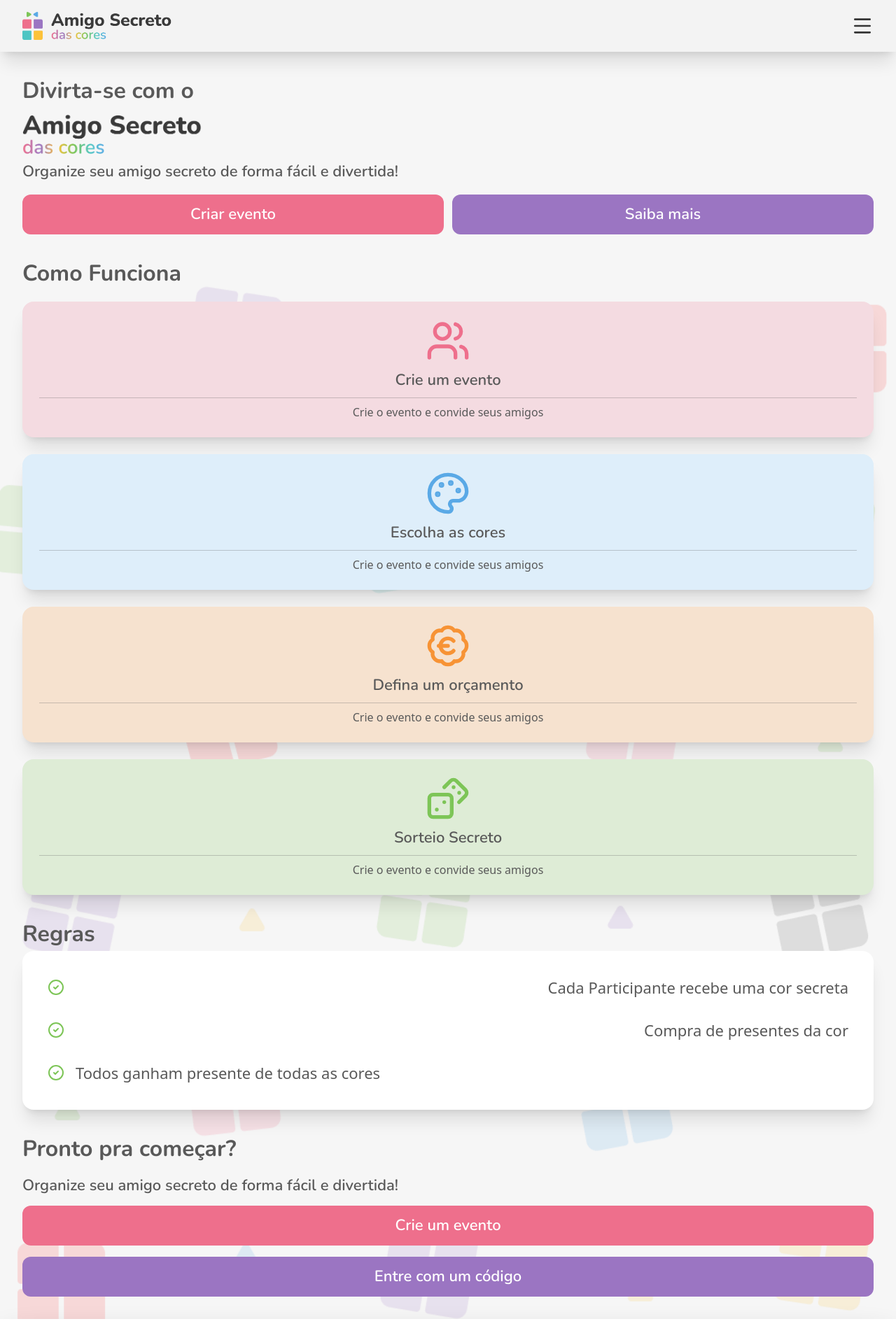
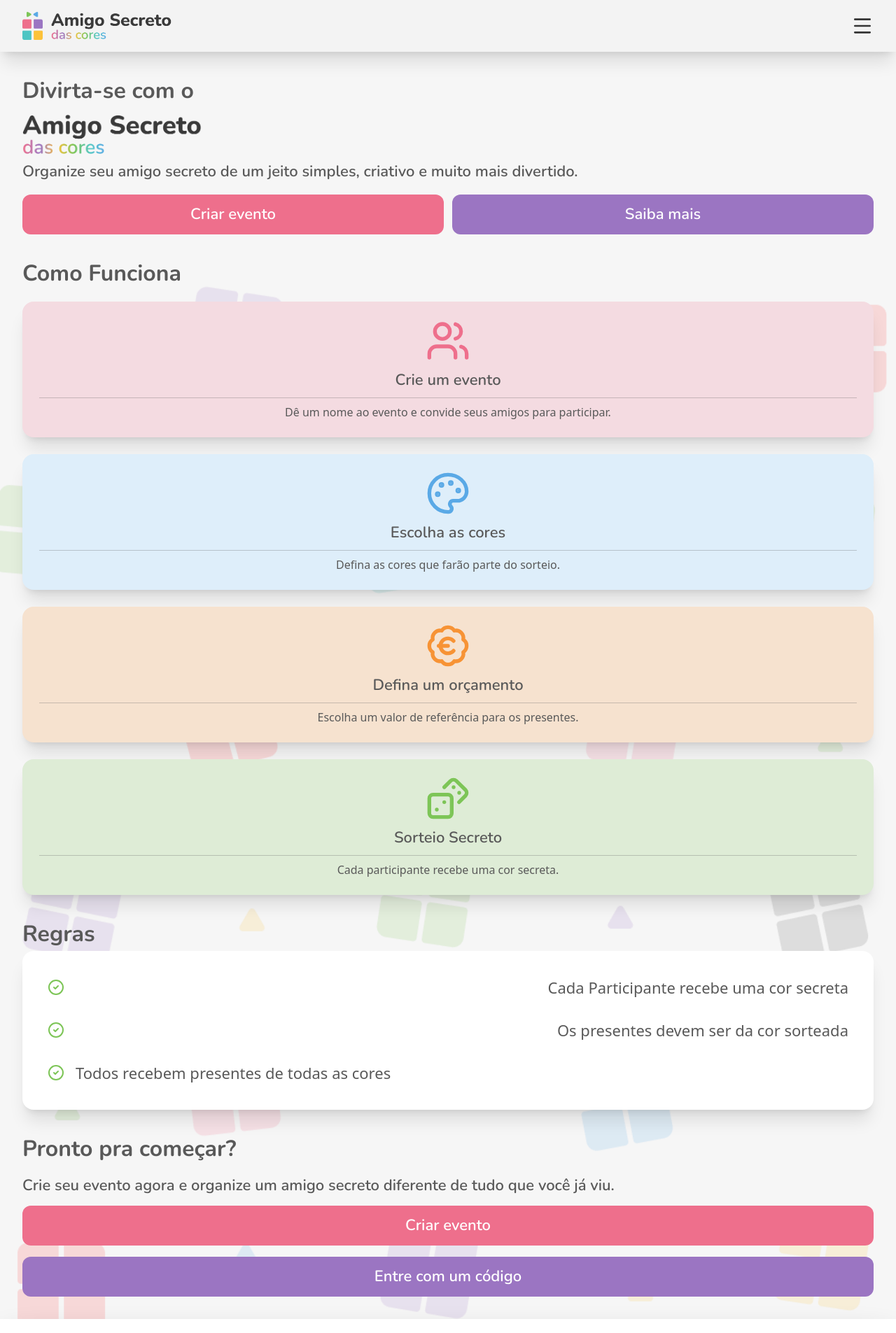
Before and after one commit to moniqueruggeri/AmigoSecretoDasCores, a React (Vite) app: page / in a window 1280 px wide. Shown: the top 1905 px of the page at 70% size. Built offline with nearby package versions, Linux system fonts and the light colour scheme.

Commit message:
chore: add revised copy to home page

```diff
--- a/src/assets/components/Regras.jsx
+++ b/src/assets/components/Regras.jsx
@@ -11,11 +11,11 @@ export default function Regras() {
         </li>
         <li className="list">
           <CircleCheck className="w-6 h-6 shrink-0 text-(--green)"/>
-          <p>Compra de presentes da cor</p>
+          <p>Os presentes devem ser da cor sorteada</p>
         </li>
         <li className="list">
           <CircleCheck className="w-6 h-6 shrink-0 text-(--green)"/>
-          <p className="w-full">Todos ganham presente de todas as cores</p>
+          <p className="w-full">Todos recebem presentes de todas as cores</p>
         </li>
       </u>
     </section>
--- a/src/assets/components/sections/CTAFinal.jsx
+++ b/src/assets/components/sections/CTAFinal.jsx
@@ -6,10 +6,10 @@ export default function CTAFinal() {
     ">
       <h2 className="heading-section">Pronto pra começar?</h2>
       <p className="subtitle">
-        Organize seu amigo secreto de forma fácil e divertida!
+      Crie seu evento agora e organize um amigo secreto diferente de tudo que você já viu.
       </p>
       <div className="flex flex-col gap-4">
-        <Button text={"Crie um evento"} className={"primary-btn btn"} />
+        <Button text={"Criar evento"} className={"primary-btn btn"} />
         <Button text={"Entre com um código"} className={"sec-btn btn"} />
       </div>
     </section>
--- a/src/assets/components/sections/ComoFunciona.jsx
+++ b/src/assets/components/sections/ComoFunciona.jsx
@@ -5,7 +5,7 @@ const cardsData = [
   {
     id:1,
     title: "Crie um evento",
-    desc: "Crie o evento e convide seus amigos",
+    desc: "Dê um nome ao evento e convide seus amigos para participar.",
     icon: Users,
     bgColor: "bg-(--light-rose)",
     iconColor: "text-(--rose)",
@@ -13,7 +13,7 @@ const cardsData = [
   {
     id:2,
     title: "Escolha as cores",
-    desc: "Crie o evento e convide seus amigos",
+    desc: "Defina as cores que farão parte do sorteio.",
     icon: Palette,
     bgColor: "bg-(--light-blue)",
     iconColor: "text-(--blue)",
@@ -21,7 +21,7 @@ const cardsData = [
   {
     id:3,
     title: "Defina um orçamento",
-    desc: "Crie o evento e convide seus amigos",
+    desc: "Escolha um valor de referência para os presentes.",
     icon: BadgeEuro,
     bgColor: "bg-(--light-orange)",
     iconColor: "text-(--orange)",
@@ -29,7 +29,7 @@ const cardsData = [
   {
     id:4,
     title: "Sorteio Secreto",
-    desc: "Crie o evento e convide seus amigos",
+    desc: "Cada participante recebe uma cor secreta.",
     icon: Dices,
     bgColor: "bg-(--light-green)",
     iconColor: "text-(--green)",
--- a/src/assets/components/sections/Hero.jsx
+++ b/src/assets/components/sections/Hero.jsx
@@ -6,18 +6,15 @@ export default function Hero() {
     <section className="hero flex flex-col gap-4">
       <div className="flex flex-col px-8 pt-8">
         <h1 className="heading-section">Divirta-se com o</h1>
-        <img src={naming}  className="w-64 h-auto" alt="" />
+        <img src={naming} className="w-64 h-auto" alt="" />
         <h2 className="subtitle">
-          Organize seu amigo secreto de forma fácil e divertida!
+          Organize seu amigo secreto de um jeito simples, criativo e muito mais
+          divertido.
         </h2>
       </div>
       <div className="flex justify-between px-8 gap-3">
-        <Button
-        className={"btn primary-btn"}
-        text={"Criar evento"}/>
-        <Button
-        className={"btn sec-btn"}
-        text={"Saiba mais"}/>
+        <Button className={"btn primary-btn"} text={"Criar evento"} />
+        <Button className={"btn sec-btn"} text={"Saiba mais"} />
       </div>
     </section>
   );
```
